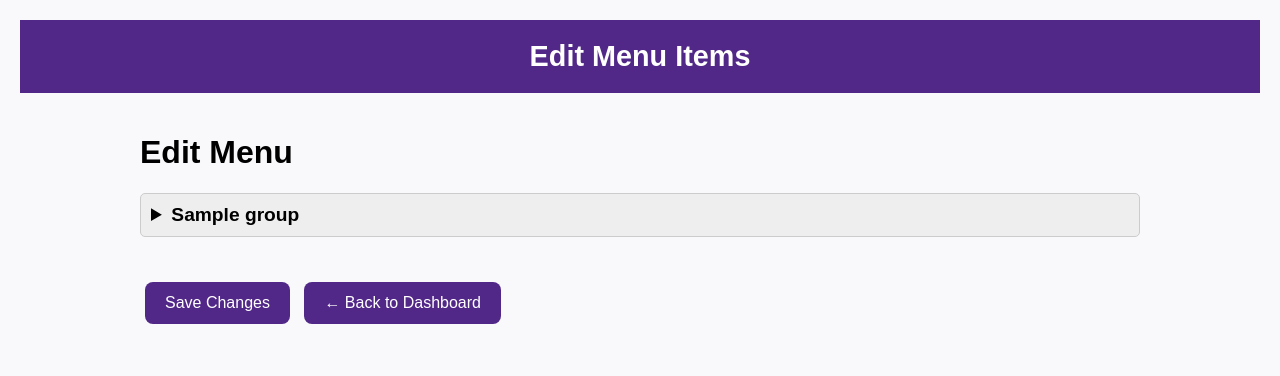
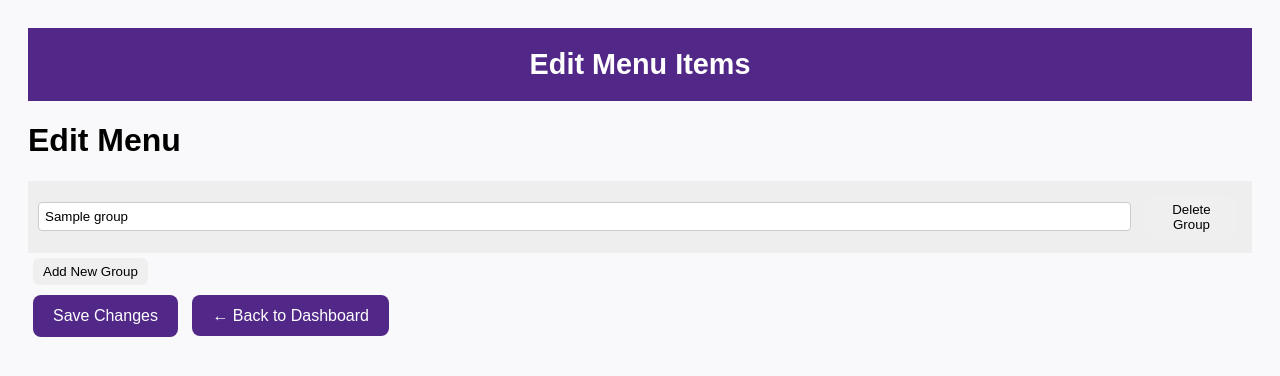
Before and after one commit to cstuffs/KSU, a Flask app: page /admin/edit_menu in a window 1280 px wide. Shown: the top 376 px of the page. Run offline with Flask 3, Linux system fonts and the light colour scheme; a user stored in the database is signed in; tables that the repository leaves empty hold one stand-in row (values such as "Sample post").

Commit message:
Support renaming, adding, and deleting dropdown groups in edit_menu

```diff
--- a/app.py
+++ b/app.py
@@ -831,15 +831,24 @@ def edit_menu():
         MenuGroup.query.delete()
         db.session.commit()
 
-        group_names = [key.split('[')[1].split(']')[0] for key in form.keys() if key.startswith("group_names[")]
-        group_names = list(OrderedDict.fromkeys(group_names))
+        # Get group rename mapping
+        group_renames = form.to_dict(flat=False)
+        rename_map = {}
+        for key in form:
+            if key.startswith("group_rename["):
+                original_name = key.split("group_rename[")[1].split("]")[0]
+                new_name = form[key].strip()
+                if new_name:
+                    rename_map[original_name] = new_name
 
-        for group in group_names:
-            group_obj = MenuGroup(name=group)
+        # Process each renamed group
+        group_names = [name for name in rename_map.values()]
+        for group_key, group_name in rename_map.items():
+            group_obj = MenuGroup(name=group_name)
             db.session.add(group_obj)
             db.session.flush()
 
-            item_names = form.getlist(f'group_names[{group}][item_names][]')
+            item_names = form.getlist(f'group_names[{group_key}][item_names][]')
             for item_name in item_names:
                 item_name = item_name.strip()
                 if not item_name:
@@ -847,6 +856,7 @@ def edit_menu():
 
                 options = form.getlist(f'options[{item_name}][]')
                 prices = form.getlist(f'prices[{item_name}][]')
+
                 if not options or not prices or len(options) != len(prices):
                     continue
 
--- a/templates/edit_menu_fixed.html
+++ b/templates/edit_menu_fixed.html
@@ -1,124 +1,28 @@
-
 <!DOCTYPE html>
 <html lang="en">
 <head>
     <meta charset="UTF-8">
     <title>Edit Menu</title>
     <style>
-    body {
-        font-family: Arial, sans-serif;
-        background-color: #f9f9fb;
-        margin: 0;
-        padding: 0;
-    }
-
-    .header-box {
-        background-color: #512888;
-        color: white;
-        padding: 20px;
-        text-align: center;
-        font-size: 1.8em;
-        font-weight: bold;
-    }
-
-    .content {
-        max-width: 1000px;
-        margin: 0 auto;
-        padding: 20px;
-    }
-
-    summary {
-        background-color: #f0f0f0;
-        padding: 12px 16px;
-        font-size: 1.2em;
-        font-weight: bold;
-        cursor: pointer;
-        border: 1px solid #ccc;
-        border-radius: 5px;
-        margin-bottom: 10px;
-    }
-
-    table {
-        width: 100%;
-        border-collapse: collapse;
-        margin-bottom: 20px;
-        background-color: white;
-    }
-
-    th, td {
-        padding: 10px;
-        border: 1px solid #ccc;
-        text-align: left;
-    }
-
-    input[type="text"], input[type="number"] {
-        width: 100%;
-        padding: 6px 8px;
-        font-size: 14px;
-        border: 1px solid #ccc;
-        border-radius: 5px;
-        box-sizing: border-box;
-    }
-
-    button {
-        background-color: #dddddd;
-        color: #333;
-        border-radius: 6px;
-        padding: 6px 12px;
-        font-size: 14px;
-        cursor: pointer;
-        border: none;
-        margin: 5px 5px 15px 0;
-    }
-
-    button:hover {
-        background-color: #cccccc;
-    }
-
-    .action-buttons {
-        margin-top: 30px;
-    }
-
+        body { font-family: Arial, sans-serif; background-color: #f9f9fb; padding: 20px; }
+        .header-box { background-color: #512888; color: white; padding: 20px; text-align: center; font-size: 1.8em; font-weight: bold; }
+        summary { font-weight: bold; background: #eee; padding: 10px; cursor: pointer; display: flex; align-items: center; gap: 10px; }
+        table { width: 100%; border-collapse: collapse; margin: 10px 0; background: white; }
+        th, td { border: 1px solid #ccc; padding: 8px; }
+        input { width: 100%; padding: 6px; border: 1px solid #ccc; border-radius: 4px; }
+        button { margin: 5px; padding: 6px 10px; border-radius: 6px; border: none; cursor: pointer; }
         .primary-btn, .back-button {
             background-color: #512888;
             color: white;
             padding: 12px 20px;
             font-size: 16px;
             border-radius: 8px;
-        cursor: pointer;
             text-decoration: none;
-        display: inline-block;
             margin-right: 10px;
         }
-
-    .primary-btn:hover, .back-button:hover {
-        background-color: #3e1e6d;
-    }
-
-        body { font-family: Arial; background: #f9f9fb; padding: 20px; }
-        summary { font-weight: bold; background: #eee; padding: 10px; cursor: pointer; }
-        table { width: 100%; border-collapse: collapse; margin: 10px 0; }
-        th, td { border: 1px solid #ccc; padding: 8px; }
-        input { width: 100%; }
-        button { margin: 5px; }
+        .primary-btn:hover, .back-button:hover { background-color: #3e1e6d; }
     </style>
-
-    <script src="https://cdn.jsdelivr.net/npm/sortablejs@1.15.0/Sortable.min.js">
-// Initialize drag-and-drop for each group
-document.addEventListener("DOMContentLoaded", () => {
-    document.querySelectorAll(".sortable-group").forEach(group => {
-        Sortable.create(group, {
-            animation: 150,
-            handle: ".draggable-item",
-            draggable: ".draggable-item",
-            ghostClass: "sortable-ghost"
-        });
-    });
-
-    document.querySelectorAll(".option-body").forEach(updateOptionDeleteButtons);
-});
-</script>
-
+    <script src="https://cdn.jsdelivr.net/npm/sortablejs@1.15.0/Sortable.min.js"></script>
 </head>
 
 <body>
@@ -126,17 +30,19 @@ document.addEventListener("DOMContentLoaded", () => {
 <div class="content">
 <h1>Edit Menu</h1>
 <form method="POST">
+    <div id="menu-container">
     {% for group_name, items in grouped_menu.items() %}
     <details>
-        <summary>{{ group_name }}</summary>
+        <summary>
+            <input type="text" name="group_rename[{{ group_name }}]" value="{{ group_name }}" />
+            <button type="button" onclick="deleteGroup(this)">Delete Group</button>
+        </summary>
         <div id="group_{{ loop.index }}" class="sortable-group">
             {% for item_name, options in items.items() %}
             <div class="draggable-item">
                 <table>
                     <thead>
-                        <tr>
-                            <th>Item Name</th><th>Option</th><th>Price</th><th>Action</th>
-                        </tr>
+                        <tr><th>Item Name</th><th>Option</th><th>Price</th><th>Action</th></tr>
                     </thead>
                     <tbody class="option-body">
                         {% for opt in options %}
@@ -144,34 +50,36 @@ document.addEventListener("DOMContentLoaded", () => {
                             {% if loop.first %}
                             <td rowspan="{{ options|length }}">
                                 <input type="hidden" name="group_names[{{ group_name }}][item_names][]" value="{{ item_name }}" class="group-hidden-input">
-                                <input type="text" name="item_names[]" class="item-name-input" style="min-width: 400px;" value="{{ item_name }}" required oninput="syncFieldNames(this)">
+                                <input type="text" name="item_names[]" value="{{ item_name }}" required oninput="syncFieldNames(this)">
                             </td>
                             {% endif %}
                             <td><input type="text" name="options[{{ item_name }}][]" value="{{ opt.name }}" required></td>
                             <td><input type="number" name="prices[{{ item_name }}][]" value="{{ opt.price }}" step="0.01" required></td>
-                            <td>
-                                <button type="button" class="remove-option" onclick="removeRow(this)">✖</button>
-                            </td>
+                            <td><button type="button" onclick="removeRow(this)">✖</button></td>
                         </tr>
                         {% endfor %}
                     </tbody>
                 </table>
                 <div>
-                    <button type="button" onclick="addOption(this, '{{ item_name }}')">➕ Add Option</button>
-                    <button type="button" onclick="deleteItemBlock(this)">❌ Delete Item</button>
+                    <button type="button" onclick="addOption(this, '{{ item_name }}')"> Add Option</button>
+                    <button type="button" onclick="deleteItemBlock(this)"> Delete Item</button>
                 </div>
             </div>
             {% endfor %}
-            <button type="button" onclick="addItemBlock('group_{{ loop.index }}', '{{ group_name }}')">➕ Add Item</button>
+            <button type="button" onclick="addItemBlock('group_{{ loop.index }}', '{{ group_name }}')"> Add Item</button>
         </div>
     </details>
     {% endfor %}
+    </div>
+
+    <button type="button" onclick="addGroup()"> Add New Group</button>
 
     <div class="action-buttons">
         <button type="submit" class="primary-btn">Save Changes</button>
         <a href="{{ url_for('admin_dashboard') }}" class="back-button">← Back to Dashboard</a>
     </div>
 </form>
+</div>
 
 <script>
 function syncFieldNames(input) {
@@ -197,28 +105,22 @@ function addItemBlock(containerId, groupName) {
     const tableHtml = `
         <div class="draggable-item">
             <table>
-                <thead>
-                    <tr>
-                        <th>Item Name</th><th>Option</th><th>Price</th><th>Action</th>
-                    </tr>
-                </thead>
+                <thead><tr><th>Item Name</th><th>Option</th><th>Price</th><th>Action</th></tr></thead>
                 <tbody class="option-body">
                     <tr>
                         <td>
                             <input type="hidden" name="group_names[${groupName}][item_names][]" value="${newName}" class="group-hidden-input">
-                            <input type="text" name="item_names[]" class="item-name-input" style="min-width: 400px;" value="${newName}" required oninput="syncFieldNames(this)">
+                            <input type="text" name="item_names[]" value="${newName}" required oninput="syncFieldNames(this)">
                         </td>
                         <td><input type="text" name="options[${newName}][]" placeholder="Option" required></td>
                         <td><input type="number" name="prices[${newName}][]" placeholder="Price" step="0.01" required></td>
-                        <td>
-                            <button type="button" class="remove-option" onclick="removeRow(this)">✖</button>
-                        </td>
+                        <td><button type="button" onclick="removeRow(this)">✖</button></td>
                     </tr>
                 </tbody>
             </table>
             <div>
-                <button type="button" onclick="addOption(this, '${newName}')">➕ Add Option</button>
-                <button type="button" onclick="deleteItemBlock(this)">❌ Delete Item</button>
+                <button type="button" onclick="addOption(this, '${newName}')"> Add Option</button>
+                <button type="button" onclick="deleteItemBlock(this)"> Delete Item</button>
             </div>
         </div>
     `;
@@ -229,14 +131,12 @@ function addItemBlock(containerId, groupName) {
 function addOption(button, itemName) {
     const tbody = button.closest('.draggable-item').querySelector('.option-body');
     const newRow = document.createElement('tr');
-
     newRow.innerHTML = `
         <td></td>
         <td><input type="text" name="options[${itemName}][]" placeholder="Option" required></td>
         <td><input type="number" name="prices[${itemName}][]" placeholder="Price" step="0.01" required></td>
-        <td><button type="button" class="remove-option" onclick="removeRow(this)">✖</button></td>
+        <td><button type="button" onclick="removeRow(this)">✖</button></td>
     `;
-
     tbody.appendChild(newRow);
     updateOptionDeleteButtons(tbody);
 }
@@ -250,16 +150,8 @@ function removeRow(button) {
 function updateOptionDeleteButtons(tbody) {
     const rows = Array.from(tbody.querySelectorAll("tr"));
     rows.forEach((row, index) => {
-        const btnCell = row.querySelector("td:last-child");
-        const removeBtn = btnCell.querySelector(".remove-option");
-
-        if (removeBtn) {
-            if (index === 0) {
-                removeBtn.style.display = "none";
-            } else {
-                removeBtn.style.display = "inline-block";
-            }
-        }
+        const btn = row.querySelector("button");
+        if (btn) btn.style.display = index === 0 ? "none" : "inline-block";
     });
 }
 
@@ -268,11 +160,27 @@ function deleteItemBlock(button) {
     block.remove();
 }
 
-document.addEventListener("DOMContentLoaded", () => {
-    document.querySelectorAll(".option-body").forEach(updateOptionDeleteButtons);
-});
+function deleteGroup(button) {
+    const group = button.closest("details");
+    if (group) group.remove();
+}
 
-// Initialize drag-and-drop for each group
+function addGroup() {
+    const container = document.getElementById("menu-container");
+    const timestamp = Date.now();
+    const groupHTML = `
+    <details>
+        <summary>
+            <input type="text" name="group_rename[new_group_${timestamp}]" value="New Group" />
+            <button type="button" onclick="deleteGroup(this)">Delete Group</button>
+        </summary>
+        <div id="group_new_${timestamp}" class="sortable-group"></div>
+        <button type="button" onclick="addItemBlock('group_new_${timestamp}', 'new_group_${timestamp}')"> Add Item</button>
+    </details>
+    `;
+    container.insertAdjacentHTML('beforeend', groupHTML);
+}
+
 document.addEventListener("DOMContentLoaded", () => {
     document.querySelectorAll(".sortable-group").forEach(group => {
         Sortable.create(group, {
@@ -287,5 +195,5 @@ document.addEventListener("DOMContentLoaded", () => {
 });
 </script>
 
-</div></body>
+</body>
 </html>
```
Lines whose indentation alone changed are shown as unchanged.
